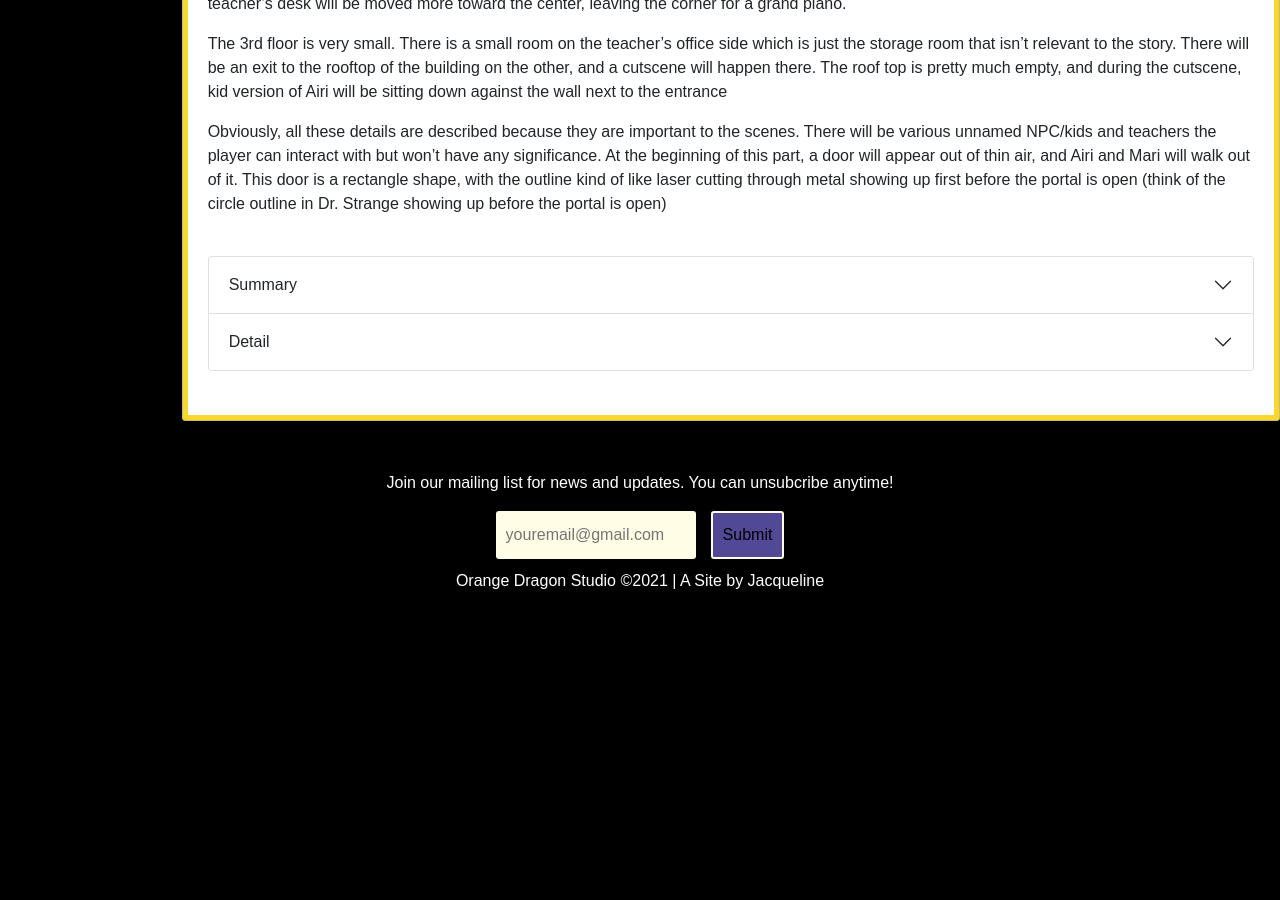
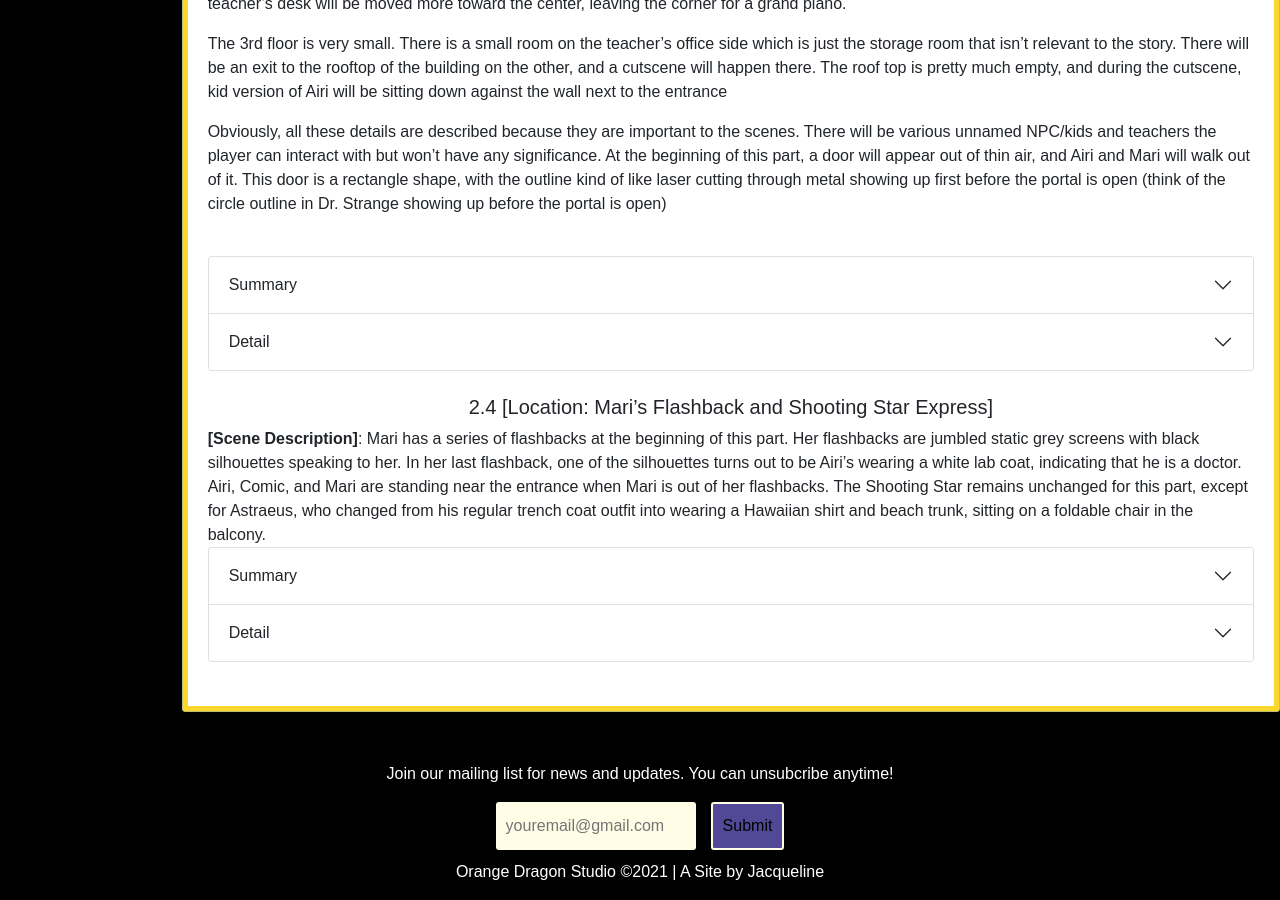
Before and after one commit to Jacquelinett/mwuaps, a Jekyll site: the page built from wiki/story/chapter2/index.html, in a window 1280 px wide and 900 px high, scrolled down 1126 px. Built offline with Jekyll 4.4.1, drawn with Linux system fonts in a browser that asks for light colours; before the commit the page ends 1735 px from its top, so only the background shows below that; some of the changed lines change nothing that is shown.

Commit message:
part 4 of chapter 2

```diff
--- /dev/null
+++ b/wiki/story/chapter2/chapter2-4.html
@@ -0,0 +1,108 @@
+<h5>2.4 [Location: Mari’s Flashback and Shooting Star Express]</h5>
+
+<b>[Scene Description]</b>: Mari has a series of flashbacks at the beginning of this part. Her flashbacks are jumbled
+static grey screens with black silhouettes speaking to her. In her last flashback, one of the silhouettes turns out to
+be Airi’s wearing a white lab coat, indicating that he is a doctor. Airi, Comic, and Mari are standing near the entrance
+when Mari is out of her flashbacks. The Shooting Star remains unchanged for this part, except for Astraeus, who changed
+from his regular trench coat outfit into wearing a Hawaiian shirt and beach trunk, sitting on a foldable chair in the
+balcony.
+
+<br>
+<div class="accordion" id="chapter2-4">
+    <div class="accordion-item">
+        <button class="accordion-button collapsed" type="button" data-bs-toggle="collapse"
+            data-bs-target="#chapter2-4-1" aria-expanded="false" aria-controls="chapter2-4-1">
+            Summary
+        </button>
+        <div id="chapter2-4-1" class="accordion-collapse collapse" data-bs-parent="#chapter2-4">
+            <div class="accordion-body">
+                Mari has a flashback and headache and remembers getting bullied, the name Shinri, and Airi’s dad being a doctor.
+                Airi confirms that her dad is indeed a doctor and suggests that they go to Applewood’s Hospital next. Comic
+                suggest that Mari got a headache because she’s hungry offers to cook Airi and Mari food, but it won’t be ready
+                until they are back from the next trip. Airi and Mari head to the hospital while waiting.
+            </div>
+        </div>
+    </div>
+    <div class="accordion-item">
+        <button class="accordion-button collapsed" type="button" data-bs-toggle="collapse"
+            data-bs-target="#chapter2-4-2" aria-expanded="false" aria-controls="chapter2-4-2">
+            Detail
+        </button>
+        <div id="chapter2-4-2" class="accordion-collapse collapse" data-bs-parent="#chapter2-4">
+            <div class="accordion-body">
+                <p>[Scene]: A series of jumbled scenes happens: </p>
+                <ul>
+                    <li>A bunch of small silhouettes form a circle around the scene.</li>
+                    <li>[Dialog]: “I don’t want to be your friend”</li>
+                    <li>[Dialog]: “Ew. No. Stay away from me weirdo.”</li>
+                    <li>[Dialog]: “Shinri!”</li>
+                    <li>All current silhouettes disappear, a big one appears in the center of the scene.</li>
+                    <li>[Dialog]: “Playing a sport will make you better. I’m signing you up for basketball”</li>
+                    <li>[Dialog]: “What do you mean you don’t want to? You don’t have a choice”</li>
+                    <li>[Dialog]: “Study hard, that’s the only way you can get people to respect someone like… you”</li>
+                    <li>Two more silhouettes appear in the scene</li>
+                    <li>[Dialog]: “Dr. Takahashi. Your patients are waiting for you”</li>
+                    <li>[Mari]: “Dr. Takahashi?”</li>
+                    <li>The silhouette in the center reveals itself to be Airi’s dad.</li>
+                    <li>[Airi]: “Mari? Are you okay?”</li>
+                    <li>We cut to Mari standing at the entrance of the Shooting Star Express, staring at the ground, her
+                        eyes are dull. Airi waves her hand in front of Mari, but Mari doesn’t seem to notice it until
+                        about 2 seconds later.</li>
+                    <li>[Mari]: “Huh?”</li>
+                    <li>[Airi]: “Are you okay? You seem… not there”</li>
+                    <li>[Mari]: “Yeah. I’m okay. Sorry, I just have some flashbacks and my head hurt”</li>
+                    <li>[Airi]: “Maybe you should go lay down for a bit, we have been out for a while, I don’t know if
+                        being… well… dead, affect your ability to move around”</li>
+                    <li>[Mari]: “Probably not a bad idea”</li>
+                    <li>[Comic]: “You are probably hungry too, Airi surely you are hungry too right? Considering you
+                        were literally heading out to get food before you got here”</li>
+                    <li>[Airi]: “Oh shoot you are right. I completely forgot about that. Yes, I’m hungry. You probably
+                        should eat too Mari”</li>
+                    <li>[Comic]: “I will go prepare some food then, you go lay down Mari. Get some rest”</li>
+                    <li>Comic walks to the kitchen</li>
+                    <li>[Mari]: “Can you go with me Airi? I want to talk to you about something”</li>
+                    <li>[Airi]: “Yeah, of course”</li>
+                </ul>
+                <p>[Gameplay]: The player can now take Airi to sit on the bed, where the next set of cutscenes will
+                    happen. Optionally, they can also interact with Comic who’s actually preparing some gear instead of
+                    cooking, and ask what he's doing. Comic will reply that he’s preparing to “hunt down the ferocious
+                    beasts” and “harvest fierce-colored fruit” to cook with. Airi will roll her eyes and ask him what
+                    he’s really making, in which Comic will squint his eye socket and sheepishly respond “Orange
+                    chicken”. Airi can also go interact with Astraeus where she will ask him “What the heck are you
+                    doing” and if the player pursues the conversation essentially Astraeus will give life meaning advice
+                    while looking ridiculous.</p>
+                <p>[Scene]: Mari is sitting on the bunk bed, and Airi is standing next to her. </p>
+                <ul>
+                    <li>[Airi]: “What did you want to talk to me about Mari?”</li>
+                    <li>[Mari]: “This is really random but, is your dad a doctor Airi?”</li>
+                    <li>[Airi]: “That’s right, how did you know?”</li>
+                    <li>[Mari]: “I see him in my flashback. He was referred to as Dr. Takahashi and wear a white lab
+                        coat”</li>
+                    <li>[Airi]: “Ah, that would actually make sense, my dad works at the hospital in the town, so it’s
+                        very likely that he has treated you in the past. In that case, why don’t we go to the hospital
+                        next?”</li>
+                    <li>[Mari]: “Yeah, that works for me.”</li>
+                    <li>[Airi]: “Great! Do you remember anything else?”</li>
+                    <li>[Mari]: “Kind of. I don’t remember details but I think I was bullied. I remember hearing people
+                        telling me they don’t want to be my friends”</li>
+                    <li>[Airi]: “Geez, that’s rough. I’m really sorry”</li>
+                    <li>[Mari]: “It’s okay. OH. Does the name Shinri ring any bells to you?”</li>
+                    <li>[Airi]: “No, I don’t think so, why?”</li>
+                    <li>[Mari]: “Just a name that I remembered in my flashback, not sure why though”</li>
+                    <li>[Airi]: “I see, well if you remember more, let me know. But in the meantime, you should rest for
+                        a bit. I will go put in our destination”</li>
+                    <li>[Mari]: “Okay, let me know when you are done”</li>
+                </ul>
+                <p>[Gameplay]: The player can now interact with the headwear device from chapters 2-2 again and play a
+                    3x3 sliding puzzle. Once Airi is done, she can go back and ask Mari to go with her. There’s no
+                    dialog/cutscene for picking up Mari, she will simply join Airi’s party once the player asks and they
+                    can then head to the next destination. A similar but shorter train leaving scene (compared to 2-2) will
+                    play when the player use the machine. Optionally she can ask Comic if the food is ready yet, in
+                    which Comic will tell her to go on her “little trip” first and he will have everything ready by the
+                    time she’s back. </p>
+            </div>
+        </div>
+    </div>
+</div>
+
+<br>
--- a/wiki/story/chapter2/index.html
+++ b/wiki/story/chapter2/index.html
@@ -7,3 +7,4 @@ title: An Airi To The Past
 {% include_relative chapter2-1.html %}
 {% include_relative chapter2-2.html %}
 {% include_relative chapter2-3.html %}
+{% include_relative chapter2-4.html %}
```
